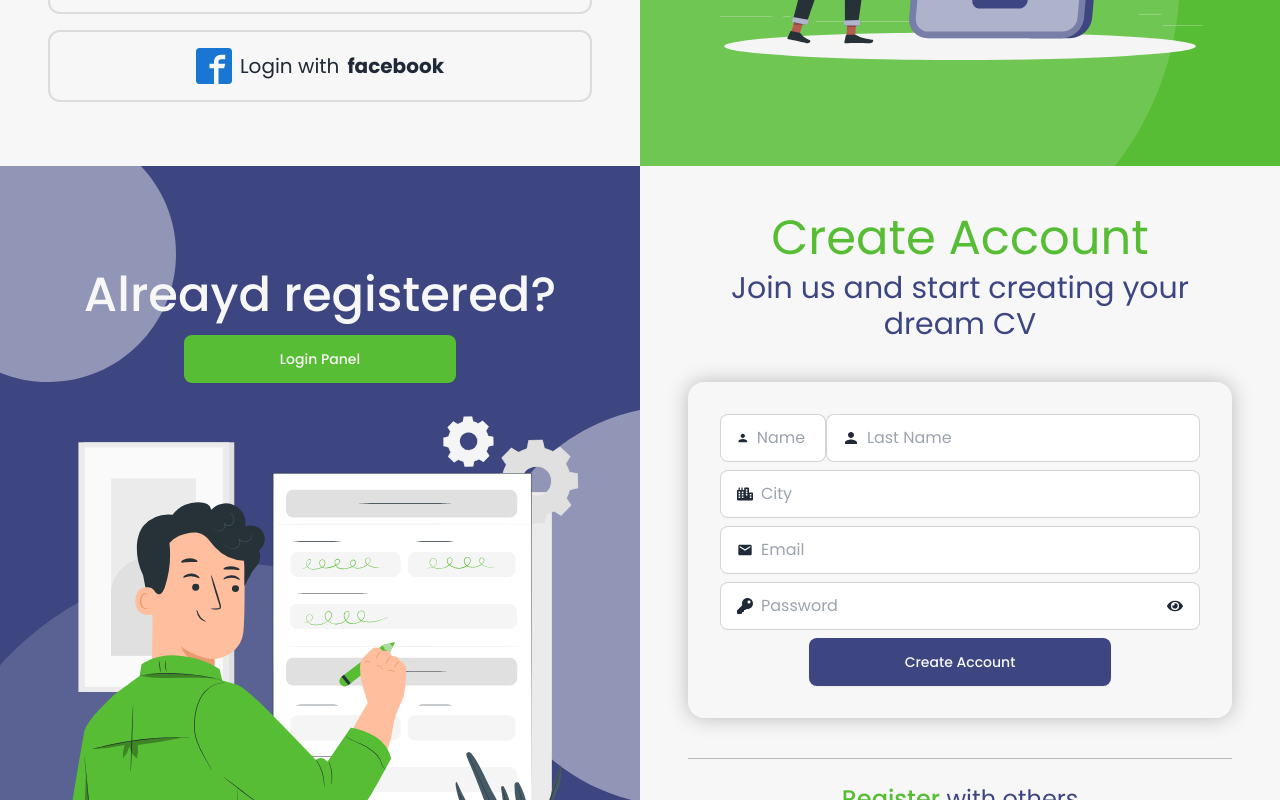
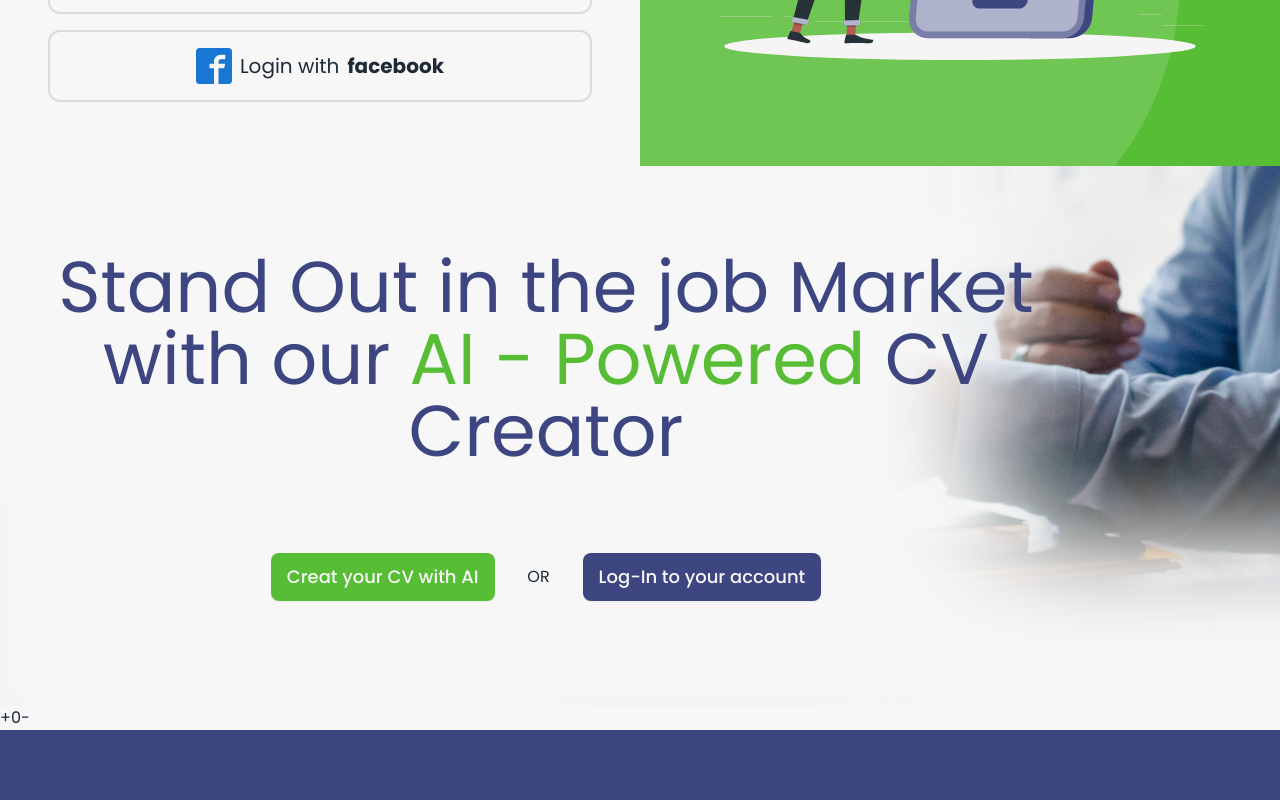
Before and after one commit to mizdebski77/YCM, a Next.js app: page / in a window 1280 px wide. Shown: the part 1520-2320 px from the top of the page. Built offline with nearby package versions, Linux system fonts and the light colour scheme; no server answers.

Commit message:
Header added

```diff
--- a/src/app/page.tsx
+++ b/src/app/page.tsx
@@ -5,6 +5,7 @@ import { decrement, increment, selectCount } from "./counterslice";
 import Profile from './Profile/page';
 import LogIn from './Log-In/page';
 import Register from './Register/page';
+import Header from './Home/header';
 
 export default function Home() {
     const count = useSelector((state: RootState) => selectCount(state));
@@ -14,7 +15,7 @@ export default function Home() {
         <main className='overflow-x-hidden '>
             <Profile />
             <LogIn />
-            <Register />
+            <Header />
             <div>
                 <button onClick={() => dispatch(increment())}>+</button>
                 <span>{count}</span>
```
